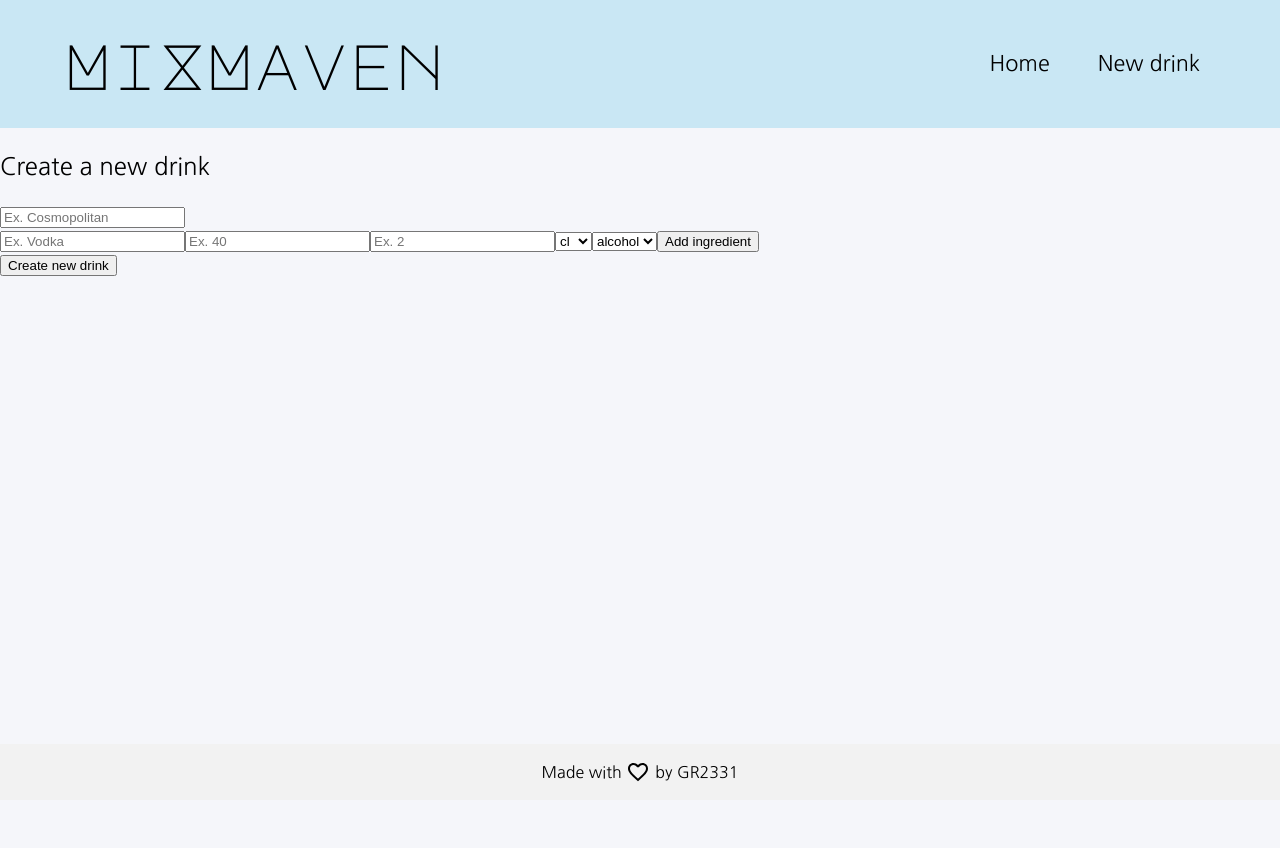
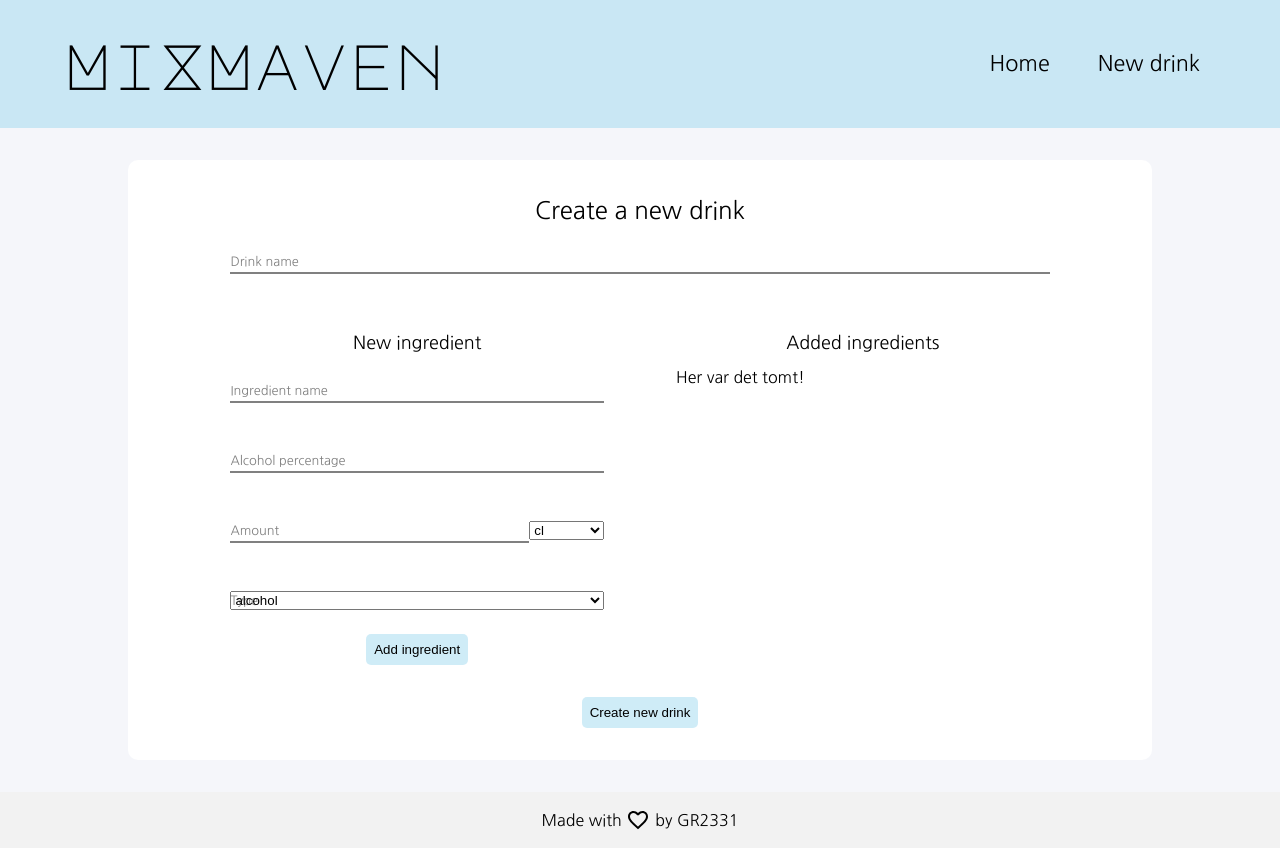
Before and after one commit to Tobiazo/mixmaven, a React (Vite) app in the folder webapp/: page /new in a window 1280 px wide. Before the commit the page ends 800 px from the top, so only its background shows below. Built offline with nearby package versions, Linux system fonts and the light colour scheme.

Commit message:
Fix layout for statusMessage and newDrink page

```diff
--- a/webapp/package.json
+++ b/webapp/package.json
@@ -19,6 +19,7 @@
     "@tanstack/react-query": "^5.0.5",
     "react": "^18.2.0",
     "react-dom": "^18.2.0",
+    "react-loading": "^2.0.3",
     "react-router-dom": "^6.17.0",
     "react-uuid": "^2.0.0"
   },
--- a/webapp/src/components/DrinkCard.tsx
+++ b/webapp/src/components/DrinkCard.tsx
@@ -11,14 +11,14 @@ import { Drink } from '../types'
 import '../styles/DrinkCard.css'
 
 type Props = {
-  content: Drink,
+  content: Drink
   handleDelete: () => void
 }
 
 const DrinkCard = ({ content, handleDelete }: Props) => {
   const [display, setDisplay] = useState<boolean>(false)
 
-  const [boxRef] = useAutoAnimate<HTMLDivElement>();
+  const [boxRef] = useAutoAnimate<HTMLDivElement>()
 
   return (
     <div
--- /dev/null
+++ b/webapp/src/components/StatusMessage.tsx
@@ -0,0 +1,28 @@
+import ReactLoading from 'react-loading'
+import ErrorOutlineIcon from '@mui/icons-material/ErrorOutline'
+
+import '../styles/StatusMessage.css'
+import { UseQueryResult } from '@tanstack/react-query'
+
+const StatusMessage = ({ query }: { query: UseQueryResult }) => (
+  <div className="status-container">
+    {query.isPending || query.isLoading ? (
+      <ReactLoading
+        type={'bubbles'}
+        color={'#222'}
+        height={'7%'}
+        width={'7%'}
+      />
+    ) : (
+      <div className="status-error">
+        <p className="status-error-title">
+          <ErrorOutlineIcon fontSize="inherit" />
+          {query.error?.name}
+        </p>
+        <p>{query.error?.message}</p>
+      </div>
+    )}
+  </div>
+)
+
+export default StatusMessage
--- a/webapp/src/main.tsx
+++ b/webapp/src/main.tsx
@@ -1,11 +1,11 @@
 import React from 'react'
 import ReactDOM from 'react-dom/client'
 import App from './App.tsx'
-import { ReactQueryDevtools } from "@tanstack/react-query-devtools"
+import { ReactQueryDevtools } from '@tanstack/react-query-devtools'
 import './styles/index.css'
 import { QueryClient, QueryClientProvider } from '@tanstack/react-query'
 
-const queryClient = new QueryClient();
+const queryClient = new QueryClient()
 
 ReactDOM.createRoot(document.getElementById('root')!).render(
   <React.StrictMode>
--- a/webapp/src/pages/Home.tsx
+++ b/webapp/src/pages/Home.tsx
@@ -3,31 +3,24 @@ import '../styles/Home.css'
 import { useAutoAnimate } from '@formkit/auto-animate/react'
 import { deleteDrink, getDrinks } from '../api/drinks'
 import { useMutation, useQuery, useQueryClient } from '@tanstack/react-query'
+import StatusMessage from '../components/StatusMessage'
 
 const Home = () => {
-  const [boxRef] = useAutoAnimate<HTMLDivElement>();
+  const [boxRef] = useAutoAnimate<HTMLDivElement>()
 
-  const queryClient = useQueryClient();
+  const queryClient = useQueryClient()
 
-  const { data, isLoading, isPending, isError } = useQuery({
-    queryKey: ["drinks"],
-    queryFn: getDrinks
+  const getDrinksQuery = useQuery({
+    queryKey: ['drinks'],
+    queryFn: getDrinks,
   })
 
   const deleteMutation = useMutation({
     mutationFn: deleteDrink,
     onSuccess: () => {
-      queryClient.invalidateQueries({ queryKey: ["drinks"], exact: true })
-    }
+      queryClient.invalidateQueries({ queryKey: ['drinks'], exact: true })
+    },
   })
-
-  if (isPending || isLoading)
-    return <p>Loading..</p>
-
-  if (isError)
-    return <p>ERROR!</p>
-
-
 
   const handleDelete = (id: string) => {
     deleteMutation.mutate(id)
@@ -39,12 +32,20 @@ const Home = () => {
         <h2>Drinks</h2>
         <p>Here is all the drinks from the community</p>
       </div>
-
       <div className="drink-box" ref={boxRef}>
-        {data.map((drink) => (
-            <DrinkCard content={drink} key={'drink_' + drink.id} handleDelete={() => handleDelete(drink.id)} />
+        {getDrinksQuery.isPending ||
+        getDrinksQuery.isLoading ||
+        getDrinksQuery.isError ? (
+          <StatusMessage query={getDrinksQuery} />
+        ) : (
+          getDrinksQuery.data.map((drink) => (
+            <DrinkCard
+              content={drink}
+              key={'drink_' + drink.id}
+              handleDelete={() => handleDelete(drink.id)}
+            />
           ))
-        }
+        )}
       </div>
     </>
   )
--- a/webapp/src/pages/NewDrink.tsx
+++ b/webapp/src/pages/NewDrink.tsx
@@ -2,9 +2,10 @@ import { useState } from 'react'
 import { Ingredient, type, unit } from '../types'
 import { createDrink } from '../api/drinks'
 import uuid from 'react-uuid'
+import '../styles/NewDrink.css'
 
 const NewDrink = () => {
-  const [name, setName] = useState("UDEFINERT")
+  const [name, setName] = useState('UDEFINERT')
   const [ingredientList, setIngredientList] = useState<Ingredient[]>([])
   const INIT_VALUES = {
     name: '',
@@ -21,8 +22,16 @@ const NewDrink = () => {
   }
 
   // DOES NOT WORK
-  const calculateAlcohol = ():number => {
-    return ingredientList.map(ingredient => (ingredient.alcoholPercentage || 0) * ingredient.amount).reduce((a, b) => a + b) / ingredientList.map(i => i.amount).reduce((a, b) => a+ b)
+  const calculateAlcohol = (): number => {
+    return (
+      ingredientList
+        .map(
+          (ingredient) =>
+            (ingredient.alcoholPercentage || 0) * ingredient.amount
+        )
+        .reduce((a, b) => a + b) /
+      ingredientList.map((i) => i.amount).reduce((a, b) => a + b)
+    )
   }
 
   const handleAddDrink = () => {
@@ -30,23 +39,34 @@ const NewDrink = () => {
       id: uuid(),
       name,
       ingredients: ingredientList,
-      alcoholContent: calculateAlcohol()
+      alcoholContent: calculateAlcohol(),
     })
   }
 
   return (
-    <>
+    <div className="new-drink-container">
       <h2>Create a new drink</h2>
-      <div>
-        <input type="text" placeholder="Ex. Cosmopolitan" onChange={e => setName(e.target.value)} />
-        <div>
-          {ingredientList.map((ing) => (
-            <p>{ing.name}</p>
-          ))}
-          <div>
+      <div className="new-drink-form">
+        <div className="form-input">
+          <label htmlFor="drink-name" className="floating-label">
+            Drink name
+          </label>
           <input
+            id="drink-name"
             type="text"
-              placeholder="Ex. Vodka"
+            required
+            onChange={(e) => setName(e.target.value)}
+          />
+        </div>
+
+        <div className='ingredient-box'>
+          <div style={{ width: "50%", display: "flex", flexDirection: "column", alignItems: "center"}}>
+            <h4 style={{textAlign: "center"}}>New ingredient</h4>
+            <div className="form-input">
+              <label htmlFor="ingredient-name">Ingredient name</label>
+              <input
+                id="ingredient-name"
+                type="text"
                 value={ingredient.name}
                 onChange={(e) =>
                   setIngredient((prev) => ({
@@ -55,9 +75,12 @@ const NewDrink = () => {
                   }))
                 }
               />
+            </div>
+            <div className="form-input">
+              <label htmlFor="alcohol-percentage">Alcohol percentage</label>
               <input
+                id="alcohol-percentage"
                 type="number"
-              placeholder="Ex. 40"
                 onChange={(e) =>
                   setIngredient((prev) => ({
                     ...prev,
@@ -65,9 +88,13 @@ const NewDrink = () => {
                   }))
                 }
               />
+            </div>
+            <div className="amount-box">
+              <div className="form-input amount-input">
+                <label htmlFor="amount">Amount</label>
                 <input
+                  id="amount"
                   type="number"
-              placeholder="Ex. 2"
                   onChange={(e) =>
                     setIngredient((prev) => ({
                       ...prev,
@@ -75,7 +102,10 @@ const NewDrink = () => {
                     }))
                   }
                 />
+              </div>
+              <div className="form-input amount-select">
                 <select
+                  id="unit"
                   defaultValue={unit.cl}
                   onChange={(e) =>
                     setIngredient((prev) => ({
@@ -88,7 +118,12 @@ const NewDrink = () => {
                     <option value={key}>{key}</option>
                   ))}
                 </select>
+              </div>
+            </div>
+            <div className="form-input">
+              <label htmlFor="type">Type</label>
               <select
+                id="type"
                 defaultValue={type.alcohol}
                 onChange={(e) =>
                   setIngredient((prev) => ({
@@ -101,12 +136,22 @@ const NewDrink = () => {
                   <option value={key}>{key}</option>
                 ))}
               </select>
-            <button onClick={handleAddIngredient}>Add ingredient</button>
+            </div>
+            <button className='btn' onClick={handleAddIngredient}>Add ingredient</button>
+          </div>
+          <ul className='ingredients-list'>
+            <h4 style={{textAlign: "center"}}>Added ingredients</h4>
+            {ingredientList.length === 0 ? (
+              <p>Her var det tomt!</p>
+            ) : (
+              ingredientList.map((ing) => <li>{ing.amount + ing.unit + ' ' + ing.name + ' ' + ing.alcoholPercentage + '% '}</li>)
+            )}
+          </ul>
+        </div>
+
+        <button className='btn' onClick={handleAddDrink}>Create new drink</button>
       </div>
     </div>
-        <button onClick={handleAddDrink}>Create new drink</button>
-      </div>
-    </>
   )
 }
 
--- /dev/null
+++ b/webapp/src/styles/NewDrink.css
@@ -0,0 +1,100 @@
+.new-drink-container {
+  background-color: white;
+  border-radius: 10px;
+  display: flex;
+  flex-direction: column;
+  align-items: center;
+  margin: 2rem auto;
+  padding: 2rem 0;
+  width: 80%;
+}
+
+h1, h2, h3, h4, p {
+    margin: 0;
+}
+
+.new-drink-form {
+  display: flex;
+  flex-direction: column;
+  align-items: center;
+  width: 80%;
+}
+
+.form-input {
+  display: flex;
+  flex-direction: column;
+  width: 100%;
+  position: relative;
+  margin: 1rem 0;
+  padding: .5rem 0;
+  cursor: text;
+  font-size: 1rem;
+}
+
+.form-input:focus-within label,
+.form-input input:valid label {
+  transform: translate3d(0, -100%, 0);
+  opacity: 1;
+}
+
+.form-input label {
+  position: absolute;
+  pointer-events: none;
+  font-size: .8rem;
+  opacity: .5;
+  transition: .25s ease;
+}
+
+.form-input input {
+  border: none;
+  border-bottom: 2px solid grey;
+  font-size: 1rem;
+
+  &:focus {
+    outline: none;
+    border-color: skyblue;
+  }
+}
+
+.amount-box {
+  display: flex;
+  width: 100%;
+}
+
+.amount-box .amount-input {
+  width: 80%;
+}
+
+.amount-box .amount-select {
+  width: 20%;
+}
+
+.ingredients-list {
+    display: flex;
+    flex-direction: column;
+    width: 50%;
+    gap: .5rem;
+}
+
+.ingredient-box {
+    display: flex;
+    width: 100%;
+    gap: 2rem;
+    margin: 2rem 0;
+}
+
+.btn {
+    background-color: rgba(135, 207, 235, 0.4);
+    border-radius: 5px;
+    border: none;
+    padding: .5rem;
+    cursor: pointer;
+    transition: .25s ease;
+
+    &:hover {
+        transform: scale(1.05);
+    }
+    &:active {
+        transform: scale(.95);
+    }
+}
--- /dev/null
+++ b/webapp/src/styles/StatusMessage.css
@@ -0,0 +1,27 @@
+.status-container {
+  width: 100%;
+  display: flex;
+  justify-content: center;
+  align-items: center;
+}
+
+.status-error {
+  font-size: x-large;
+  display: flex;
+  flex-direction: column;
+  align-items: center;
+  background-color: lightgray;
+  border-radius: 10px;
+  padding: 1rem;
+}
+
+.status-error p {
+  margin: .3rem;
+  gap: .3rem;
+  display: flex;
+  align-items: center;
+}
+
+.status-error-title {
+  color: rgb(235, 1, 1);
+}
```
Also changed, not shown: webapp/src/api/drinks.ts (+17 -19 lines), webapp/src/types.ts (line endings or trailing spaces), 1 other file (tests, documents, lock files or other folders). Lines whose indentation alone changed are shown as unchanged.
